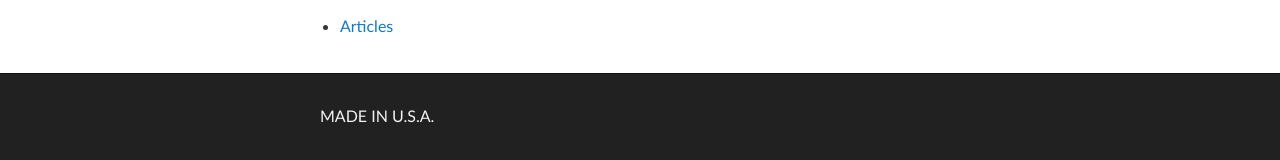
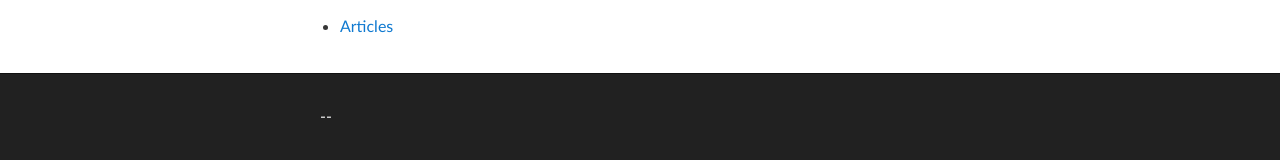
Before and after one commit to masternotions/masternotions.github.io, a Jekyll site: the page built from index.md, in a window 1280 px wide. Shown: the part 1581-1741 px from the top of the page. Built offline with Jekyll 4.4.1, drawn with Linux system fonts in a browser that asks for light colours.

Commit message:
Update _config.yml

```diff
--- a/_config.yml
+++ b/_config.yml
@@ -3,4 +3,4 @@ title: Greenwald's Cockperialism
 description: Glenn Greenwald's secret pornography empire.
 twitter_card: https://cockperialism.com/assets/images/twitter-card.jpg
 google_analytics: UA-176936640-1
-footer: MADE IN U.S.A.
+footer: --
```
